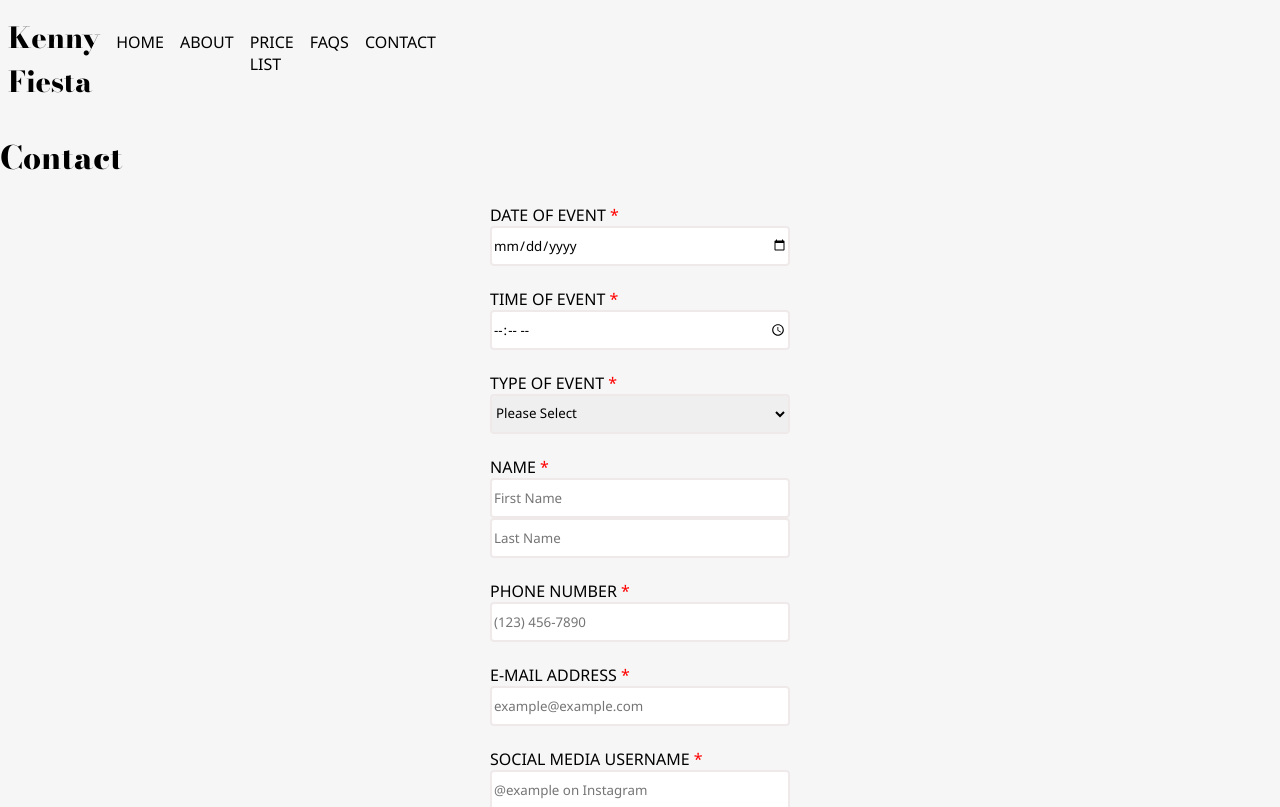
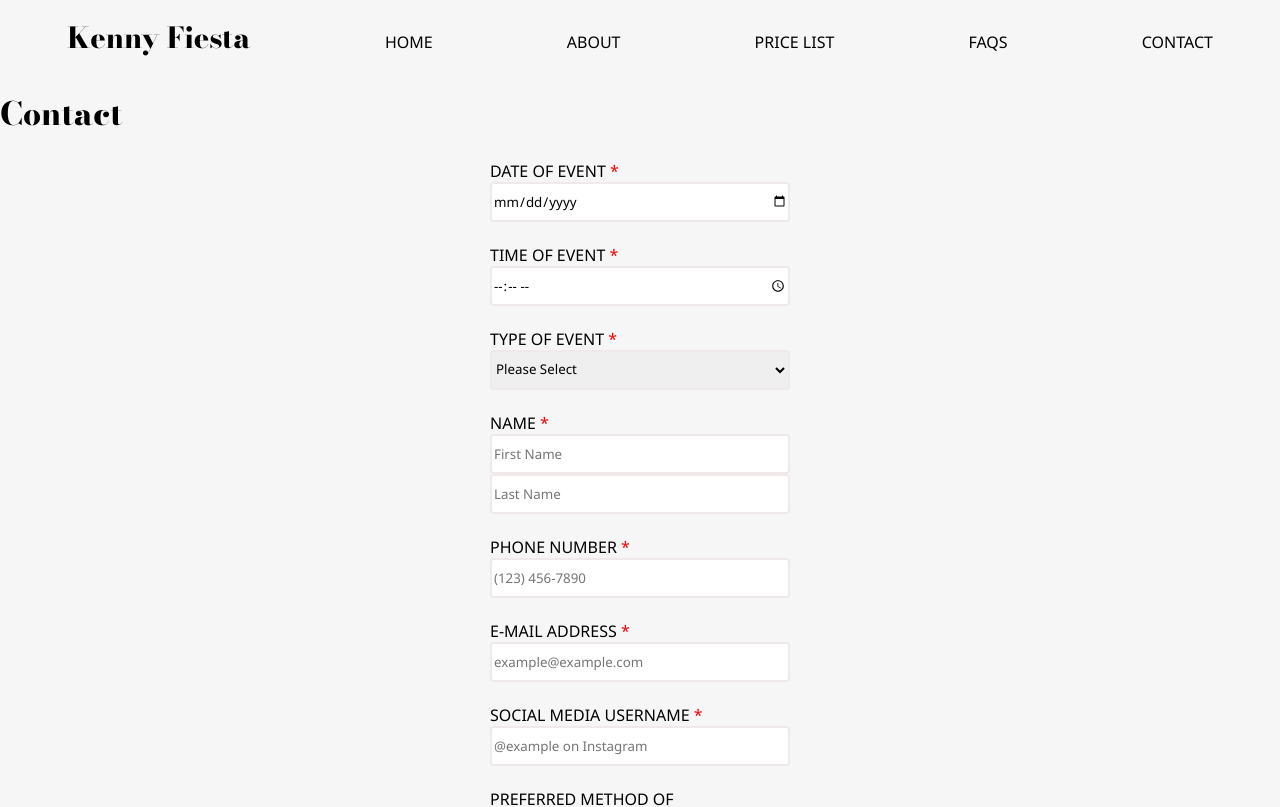
Before and after one commit to PrimeCoder05/kenny-fiesta, a React (Create React App) app: page / in a window 1280 px wide. Shown: the top 807 px of the page. Built offline with nearby package versions, Linux system fonts and the light colour scheme.

Commit message:
remove unnecessary css

```diff
--- a/src/App.css
+++ b/src/App.css
@@ -53,14 +53,6 @@ textarea {
 	border-radius: 4px;
 }
 
-.header {
-	max-width: 375px;
-}
-
-.header li {
-	display: inline-block;
-}
-
 .logo {
 	font-size: 1.8rem;
 	padding-top: 0;
```
